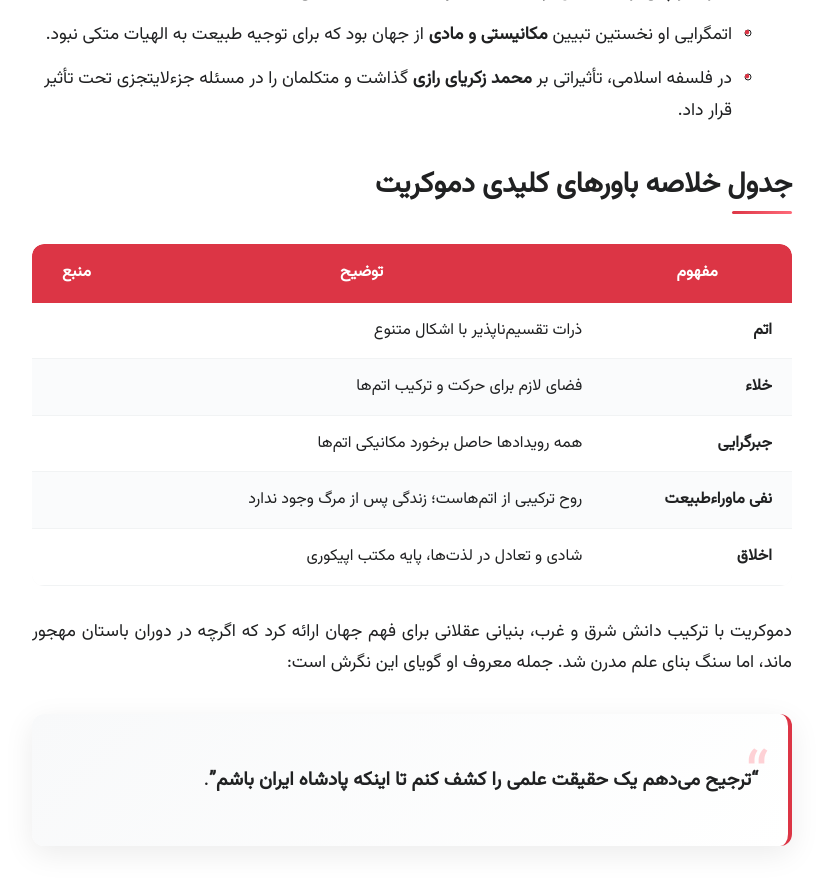
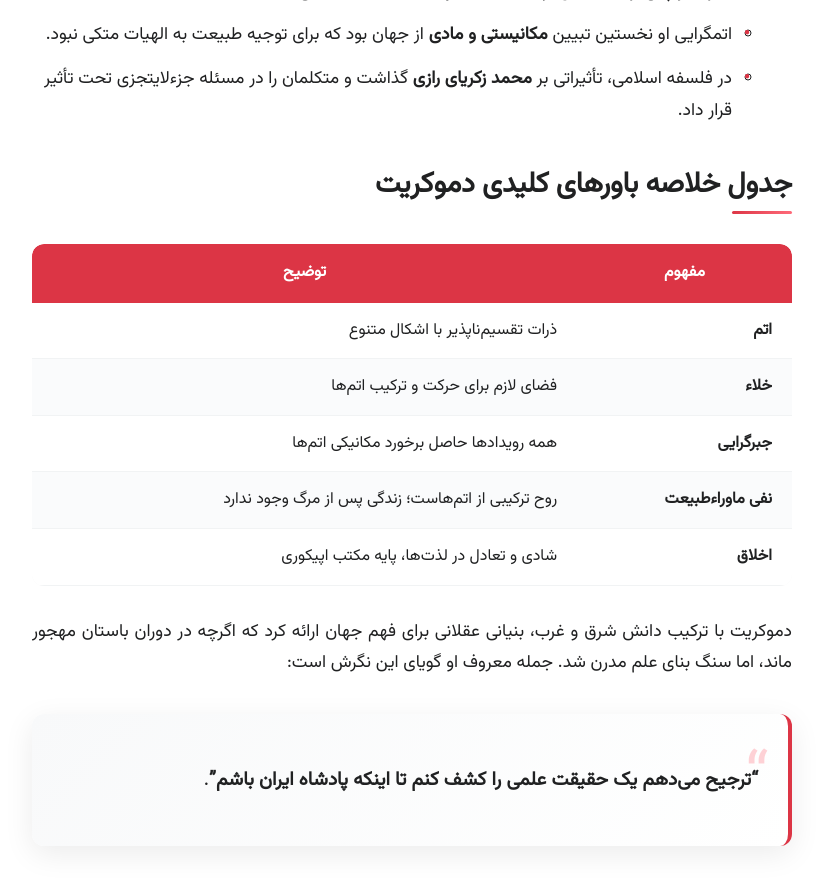
Before and after one commit to darkblog/darkblog.github.io, a Jekyll site: the page built from _posts/2025-7-4-55.md, in a window 1280 px wide and 900 px high, scrolled down 2408 px. Shown: the top 885 px of the window, without its empty margins (228-1052 px from the left). Built offline with Jekyll 4.4.1, drawn with Linux system fonts in a browser that asks for light colours.

Commit message:
Update 2025-7-4-55.md

```diff
--- a/_posts/2025-7-4-55.md
+++ b/_posts/2025-7-4-55.md
@@ -42,13 +42,13 @@ title: زندگینامه دموکریت - فیلسوف اتم‌گرای خند
 
 ## جدول خلاصه باورهای کلیدی دموکریت
 
-| مفهوم | توضیح | منبع |
-|-------|-------|-------|
-| **اتم** | ذرات تقسیم‌ناپذیر با اشکال متنوع |  |
-| **خلاء** | فضای لازم برای حرکت و ترکیب اتم‌ها |  |
-| **جبرگرایی** | همه رویدادها حاصل برخورد مکانیکی اتم‌ها |  |
-| **نفی ماوراءطبیعت** | روح ترکیبی از اتم‌هاست؛ زندگی پس از مرگ وجود ندارد |  |
-| **اخلاق** | شادی و تعادل در لذت‌ها، پایه مکتب اپیکوری |  |
+| مفهوم | توضیح |
+|-------|-------|
+| **اتم** | ذرات تقسیم‌ناپذیر با اشکال متنوع |
+| **خلاء** | فضای لازم برای حرکت و ترکیب اتم‌ها |
+| **جبرگرایی** | همه رویدادها حاصل برخورد مکانیکی اتم‌ها |
+| **نفی ماوراءطبیعت** | روح ترکیبی از اتم‌هاست؛ زندگی پس از مرگ وجود ندارد |
+| **اخلاق** | شادی و تعادل در لذت‌ها، پایه مکتب اپیکوری |
 
 دموکریت با ترکیب دانش شرق و غرب، بنیانی عقلانی برای فهم جهان ارائه کرد که اگرچه در دوران باستان مهجور ماند، اما سنگ بنای علم مدرن شد. جمله معروف او گویای این نگرش است:
 > **"ترجیح می‌دهم یک حقیقت علمی را کشف کنم تا اینکه پادشاه ایران باشم"**.
```
